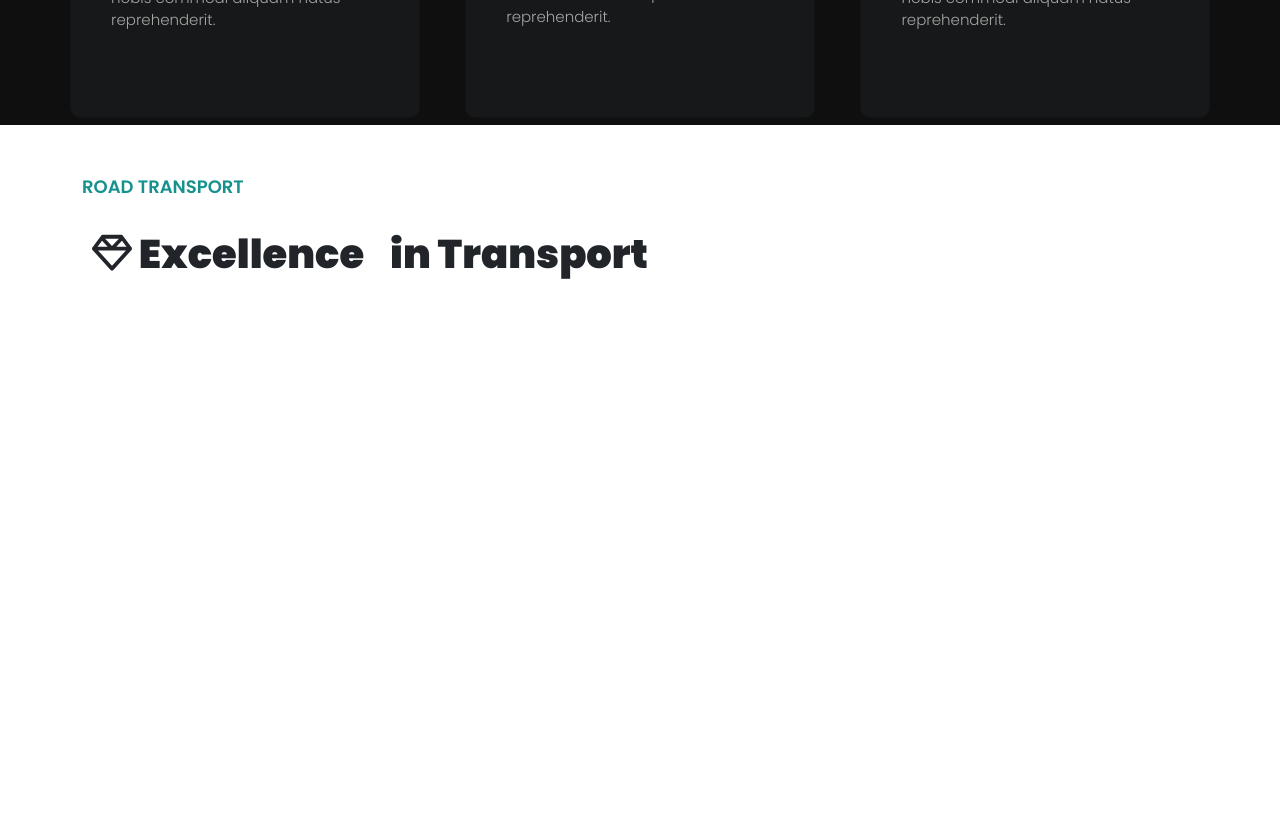
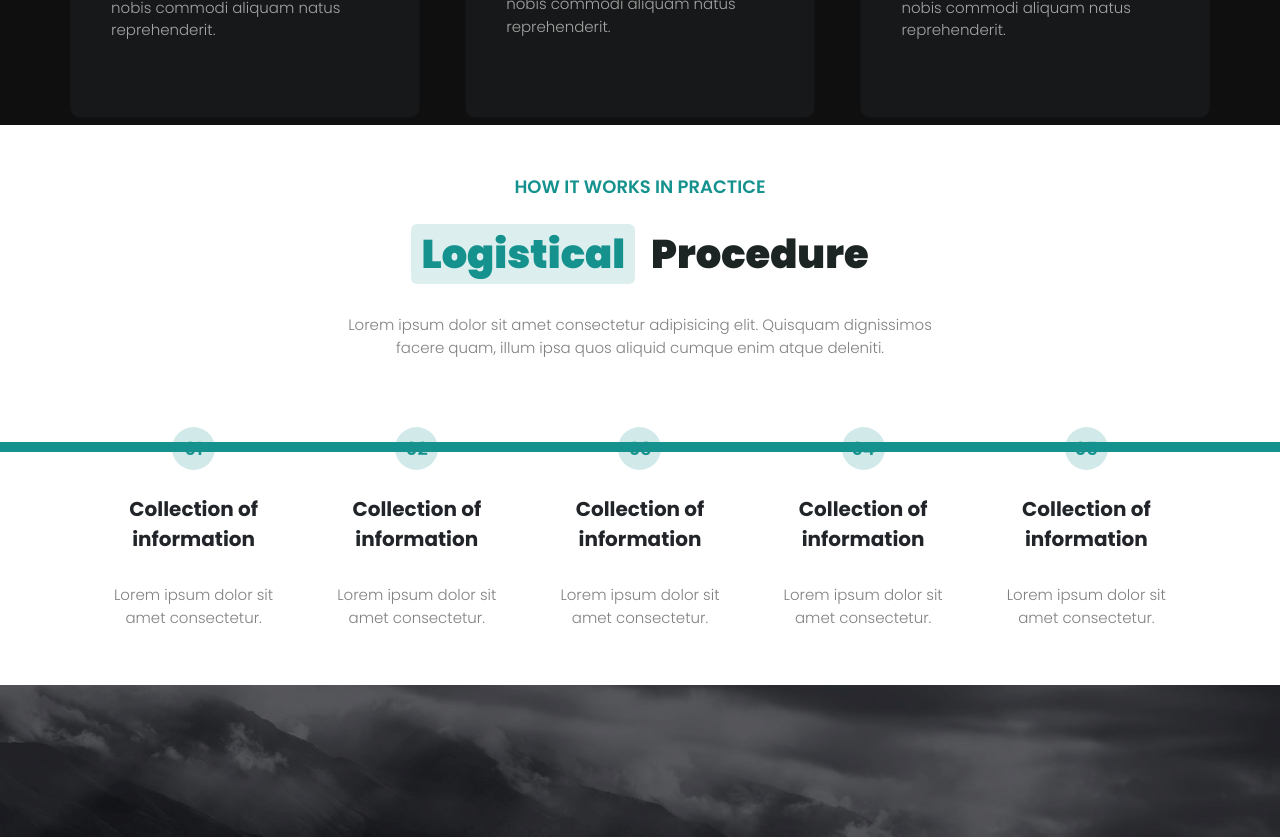
Before and after one commit to giufeli/proj-html-vuejs, a Vue app: page / in a window 1280 px wide. Shown: the part 1960-2797 px from the top of the page. Before the commit the page ends 2645 px from the top, so only its background shows below. Built offline with nearby package versions, Linux system fonts and the light colour scheme.

Commit message:
MainPage 4

```diff
--- a/src/App.vue
+++ b/src/App.vue
@@ -4,9 +4,13 @@
       :site-data="siteData"
       :arr-menu="arrMenu"
     />
-    <MainPage1 :veichel-types="veichelTypes" />
+    <MainPage1 :vehicle-types="vehicleTypes" />
     <MainPage2 />
     <MainPage3 />
+    <MainPage4
+      :result="result"
+      :site-data="siteData"
+    />
     <FooterPage />
   </div>
 </template>
@@ -17,6 +21,7 @@ import HeaderPage from '@/components/HeaderPage.vue';
 import MainPage1 from '@/components/MainPage1.vue';
 import MainPage2 from '@/components/MainPage2.vue';
 import MainPage3 from '@/components/MainPage3.vue';
+import MainPage4 from '@/components/MainPage4.vue';
 import FooterPage from '@/components/FooterPage.vue';
 
 export default {
@@ -26,6 +31,7 @@ export default {
     MainPage1,
     MainPage2,
     MainPage3,
+    MainPage4,
     FooterPage,
   },
 
@@ -42,7 +48,6 @@ export default {
           },
         ],
       },
-
       arrMenu: [
         {
           name: 'HOME',
@@ -65,7 +70,7 @@ export default {
           link: 'https://www.google.it/',
         },
       ],
-      veichelTypes: [
+      vehicleTypes: [
         {
           name: 'Light',
           weight: '1200Kg',
@@ -82,6 +87,24 @@ export default {
           img: 'truck-1.png',
         },
 
+      ],
+      result: [
+        {
+          type: 'Certifications',
+          number: 128,
+        },
+        {
+          type: 'Employees',
+          number: 230,
+        },
+        {
+          type: 'Customers',
+          number: 517,
+        },
+        {
+          type: 'Countries Served',
+          number: 94,
+        },
       ],
 
     };
@@ -147,6 +170,7 @@ export default {
   .title{
     font-size: 40px;
     font-weight: 900;
+    color: #1c2523;
   }
 
   .text{
@@ -164,6 +188,15 @@ export default {
     padding-left: 10px;
     padding-right: 10px;
     border-radius: 6px;
+    background-color: #0f5a577e
+  }
+
+  .iconCircle{
+    display: flex;
+    background-color: #16928e32;
+    border-radius:50%;
+    padding: 20px;
+    aspect-ratio: auto 1/1;
   }
 
 </style>
--- a/src/components/MainPage1.vue
+++ b/src/components/MainPage1.vue
@@ -46,7 +46,7 @@
             <div class="row mt-5">
               <div class="col-12 d-flex flex-column">
                 <div
-                  v-for="obj in veichelTypes"
+                  v-for="obj in vehicleTypes"
                   :key="(obj +1)"
                   class="d-flex mb-3 gap-4"
                   style="height:70px; width: 100%;"
@@ -88,7 +88,7 @@
 <script>
 export default {
   props: {
-    veichelTypes: Array,
+    vehicleTypes: Array,
   },
 };
 </script>
@@ -128,7 +128,7 @@ export default {
     padding: 5px;
   }
   .titleBackground{
-    background-color: rgba(218,236,237,0.5)
+    background-color: #16928e26;
   }
 
 </style>
--- a/src/components/MainPage2.vue
+++ b/src/components/MainPage2.vue
@@ -78,9 +78,6 @@ export default {
   .title{
     color: white;
   }
-  .titleBackground{
-    background-color: #16928e32
-  }
   .card{
     padding: 40px;
     height: 350px;
@@ -88,6 +85,7 @@ export default {
     background-color: #171819;
     border-radius: 10px;
   }
+
   .smallTitle{
     font-size: 25px;
     color: white;
@@ -105,13 +103,4 @@ export default {
     justify-content: space-between;
   }
 
-  .iconCircle{
-    display: flex;
-    justify-content: center;
-    align-items: center;
-    background-color: #16928e32;
-    border-radius:50%;
-    padding: 15px;
-    aspect-ratio: auto 1/1;
-  }
 </style>
--- a/src/components/MainPage3.vue
+++ b/src/components/MainPage3.vue
@@ -2,19 +2,55 @@
   <main>
     <!-- eslint-disable -->
     <div class="background">
-      <div class="container">
-        <div class="text pt-5">
-          ROAD TRANSPORT
+      <div class="container box">
+        <div class="text d-flex justify-content-center pt-5">
+          HOW IT WORKS IN PRACTICE
         </div>
-        <div class="d-flex gap-3 mt-4">
+        <div class="d-flex justify-content-center gap-3 mt-4">
           <div class="titleBackground title colored">
-            <font-awesome-icon icon="fa-regular fa-gem" /> Excellence
+            Logistical
           </div>
           <div class="title">
-            in Transport
+            Procedure
           </div>
+        </div>
+        <div class="paragraph-light d-flex justify-items-center paddingFix">
+          Lorem ipsum dolor sit amet consectetur adipisicing elit. Quisquam dignissimos facere quam, illum ipsa quos aliquid cumque enim atque deleniti.
+        </div>
       </div>
+      <div class="mainBox">
+        <div class="line"></div>
+        <div class="container d-flex justify-content-between pt-5">
+          <div class="cards box text-center">
+            <div class="text iconCircle mb-4">01</div>
+            <div class="smallTitle">Collection of information</div>
+            <div class="paragraph-light">Lorem ipsum dolor sit amet consectetur.</div>
+          </div>
+          <div class="cards box text-center">
+            <div class="text iconCircle mb-4">02</div>
+            <div class="smallTitle">Collection of information</div>
+            <div class="paragraph-light">Lorem ipsum dolor sit amet consectetur.</div>
+          </div>
+          <div class="cards box text-center">
+            <div class="text iconCircle mb-4">03</div>
+            <div class="smallTitle">Collection of information</div>
+            <div class="paragraph-light">Lorem ipsum dolor sit amet consectetur.</div>
+          </div>
+          <div class="cards box text-center">
+            <div class="text iconCircle mb-4">04</div>
+            <div class="smallTitle">Collection of information</div>
+            <div class="paragraph-light">Lorem ipsum dolor sit amet consectetur.</div>
+          </div>
+          <div class="cards box text-center">
+            <div class="text iconCircle mb-4">05</div>
+            <div class="smallTitle">Collection of information</div>
+            <div class="paragraph-light">Lorem ipsum dolor sit amet consectetur.</div>
+          </div>
+
+        </div>
+
       </div>
+
 
     </div>
   </main>
@@ -32,4 +68,53 @@ export default {
     height: 70vh;
     background-color: white;
   }
+  .box{
+    display: flex;
+    flex-direction: column;
+    margin: auto;
+  }
+  .titleBackground{
+    background-color: #16928e26;
+  }
+  .colored{
+    color: #16928e;
+  }
+  .paddingFix{
+    text-align: center;
+    padding-left: 250px;
+    padding-right: 250px;
+  }
+  .cards{
+    border: 0;
+    padding: 20px;
+    height: 200px;
+    width: calc(90% / 5);
+    border-radius: 10px;
+  }
+
+  .iconBox{
+    display: flex;
+    justify-content: space-between;
+  }
+
+  .iconCircle{
+    display: flex;
+    justify-content: center;
+    padding: 8px;
+    margin: auto;
+  }
+  .mainBox{
+    position: relative;
+    width: 100vw;
+    z-index: 1;
+  }
+  .line{
+    position: absolute;
+    z-index: 999;
+    top: 0;
+    margin-top: 83px;
+    width: 100vw;
+    height: 10px;
+    background-color: #16928e;
+  }
 </style>
--- /dev/null
+++ b/src/components/MainPage4.vue
@@ -0,0 +1,81 @@
+<template>
+  <main>
+    <!-- eslint-disable -->
+    <div class="background">
+      <img
+        :src="`img/${siteData.photo[0].banner2}`"
+        alt="banner1"
+      >
+      <div class="container">
+        <div class="content box">
+          <div class="text d-flex justify-content-center pt-5">
+            WHAT ARE WE DOING
+          </div>
+          <div class="d-flex justify-content-center gap-3 mt-4">
+            <div class="titleBackground title colored">
+              Result
+            </div>
+            <div class="title">
+              in Number
+            </div>
+          </div>
+          <div class="paragraph-light d-flex justify-items-center paddingFix">
+            Lorem ipsum dolor sit amet consectetur adipisicing elit. Quisquam dignissimos facere quam, illum ipsa quos aliquid cumque enim atque deleniti.
+          </div>
+          <div class="resultBox d-flex justify-content-between">
+            <div class="result">CIAO</div>
+            <div class="result">CIAO</div>
+            <div class="result">CIAO</div>
+            <div class="result">CIAO</div>
+          </div>
+        </div>
+      </div>
+    </div>
+  </main>
+</template>
+
+<script>
+export default {
+  props: {
+    result: Array,
+    siteData: Object,
+  },
+};
+</script>
+
+<style lang="scss" scoped>
+  .background{
+    width: 100%;
+    height: 65vh;
+    position: relative;
+  }
+
+  img{
+    filter: brightness(80%);
+    object-fit: cover;
+    position: absolute;
+  }
+
+  .title{
+    color: white;
+  }
+  .content{
+    position: absolute;
+    left: 0;
+    right: 0;
+    height: 100%;
+    display: flex;
+    justify-content: center;
+    align-items: center;
+  }
+
+  .box{
+    display: flex;
+    flex-direction: column;
+    margin: auto;
+  }
+
+  .result{
+    width: calc(90% / 4);
+  }
+</style>
```
